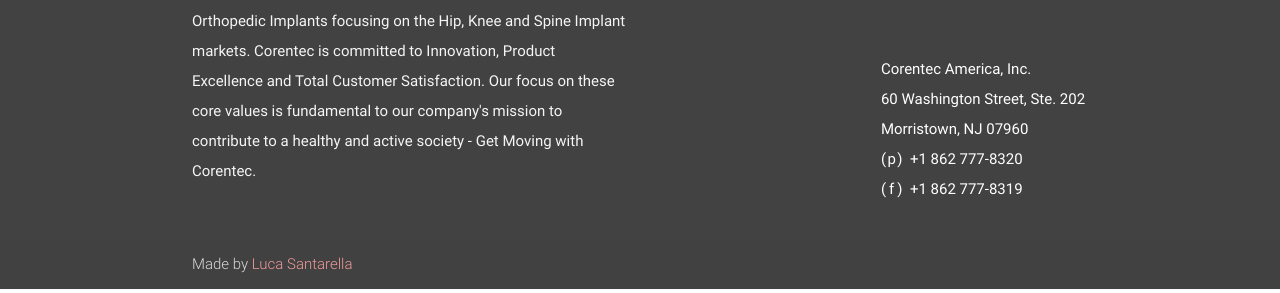
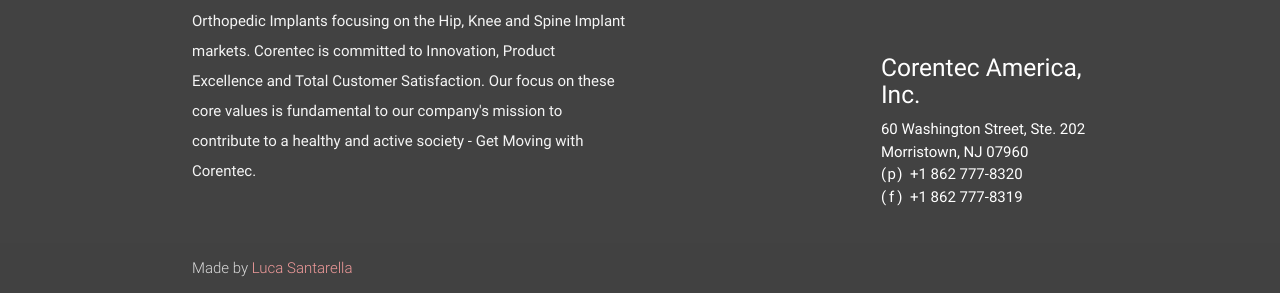
Before and after one commit to lucasantarella/corentecamericacom, a website: page index.pug in a window 1280 px wide. Shown: the part 1959-2252 px from the top of the page. Drawn offline with nearby package versions, Linux system fonts and the light colour scheme; some packages are replaced by stand-ins of ours; files that its build step writes are made by us from their sources; a script that the page names is missing.

Commit message:
Increased footer name size

```diff
--- a/index.pug
+++ b/index.pug
@@ -302,8 +302,8 @@
                             br
                             li.white-text
                                 p
-                                    | Corentec America, Inc.
-                                    br
+                                    h5
+                                        | Corentec America, Inc.
                                     | 60 Washington Street, Ste. 202
                                     br
                                     | Morristown, NJ 07960
```
Also changed, not shown: index.html.
